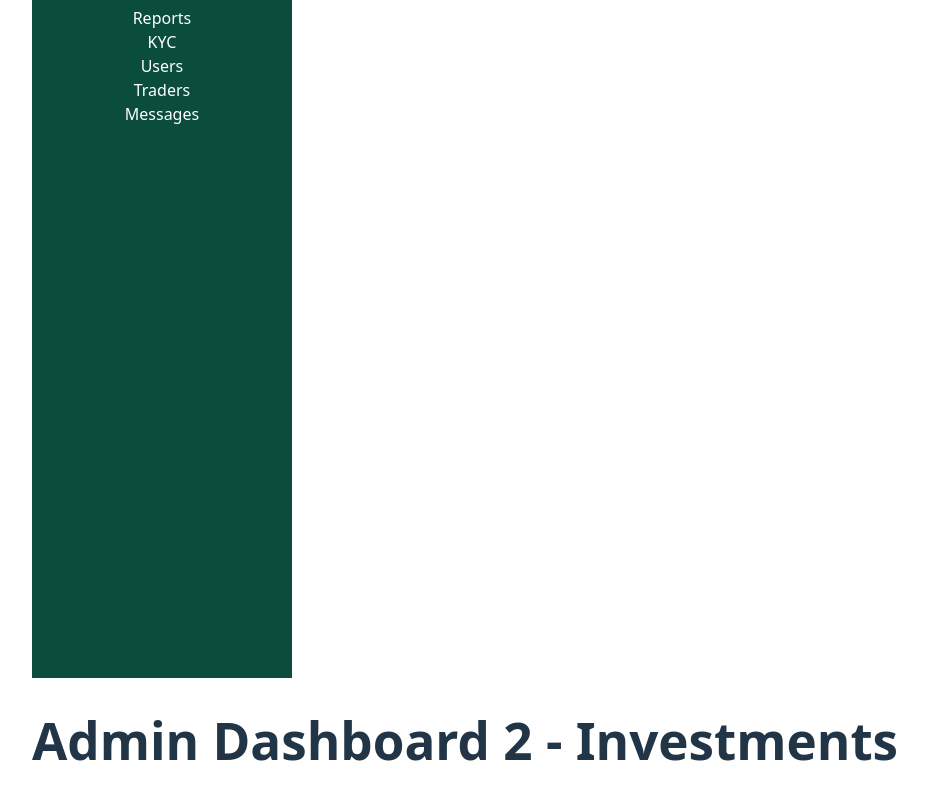
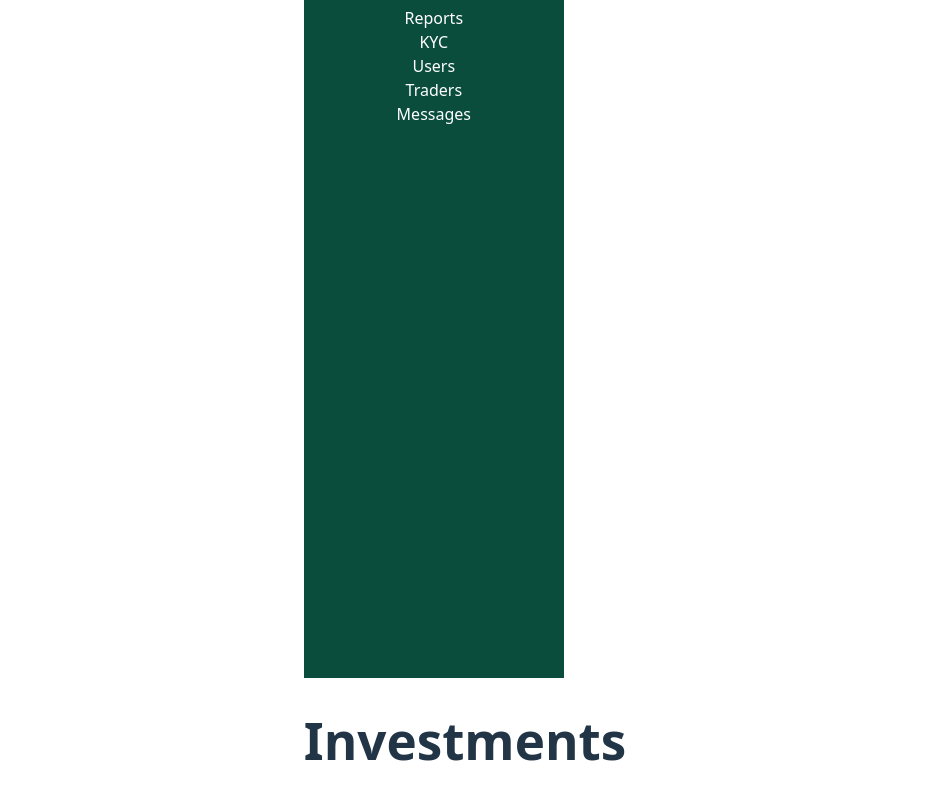
Before and after one commit to SMITDEVELOPER786/COPY-TRADING-ADMIN-PANEL-, a React (Vite) app: page /investments in a window 1280 px wide. Shown: the part 194-994 px from the top of the page, without its empty margins (175-1102 px from the left). Built offline with nearby package versions, Linux system fonts and the light colour scheme.

Commit message:
code uploaded

```diff
--- a/src/pages/Dasboard.jsx
+++ b/src/pages/Dasboard.jsx
@@ -1,3 +1,3 @@
 export default function Dashboard() {
-    return <h1>Admin Dashboard 1</h1>;
+    return <h1>Admin Dashboard</h1>;
   }
--- a/src/pages/Investments.jsx
+++ b/src/pages/Investments.jsx
@@ -1,3 +1,3 @@
 export default function Investments() {
-    return <h1>Admin Dashboard 2 - Investments</h1>;
+    return <h1>Investments</h1>;
   }
```
